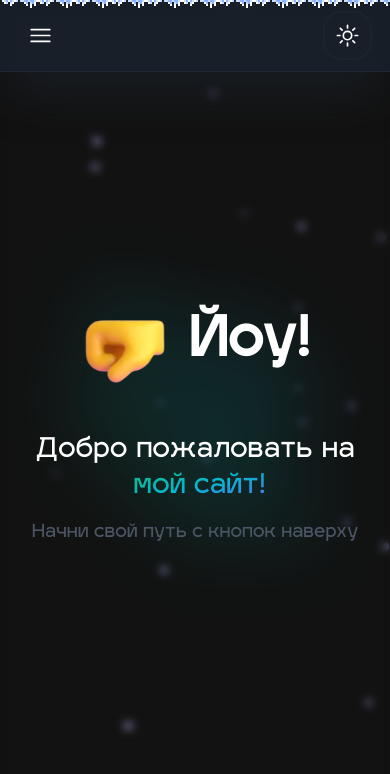
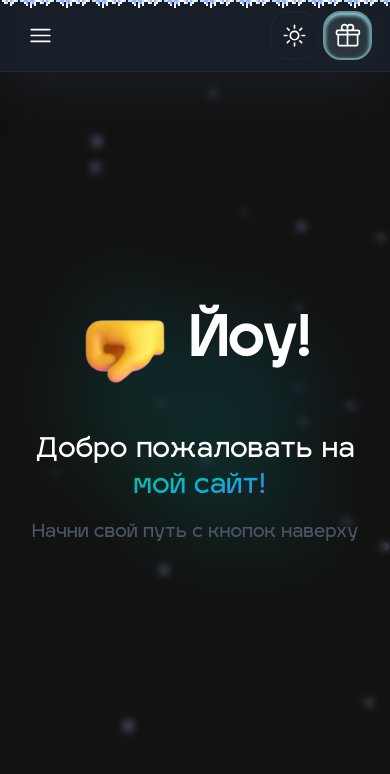
Before and after one commit to NikitaNik-of/nnof-site, a Next.js app: page / in a window 390 px wide. Shown: the top 774 px of the page. Built offline with nearby package versions, Linux system fonts and the light colour scheme.

Commit message:
v0.4.5_01 | Mobile fix

```diff
--- a/api/settings.json
+++ b/api/settings.json
@@ -1,5 +1,5 @@
 {
     "isSnow": true,
     "defaultTheme": "dark",
-    "version": "0.4.5-dev"
+    "version": "0.4.5_01-dev"
 }
--- a/components/NavBar.jsx
+++ b/components/NavBar.jsx
@@ -46,8 +46,9 @@ const NavBar = ( {stateSnow, setStateSnow} ) => {
             <MenuModal isVisible={mobMenu} setIsVisible={setMobMenu} />
           </button>
         </div>
-        <div className="flex items-center m-0 p-2">
+        <div className="flex items-center m-0 p-2 space-x-1">
           <ThemeChng/>
+          <SnowSwitch setStateSnow={setStateSnow} stateSnow={stateSnow}/>
         </div>
       </div>
     </nav>
```
